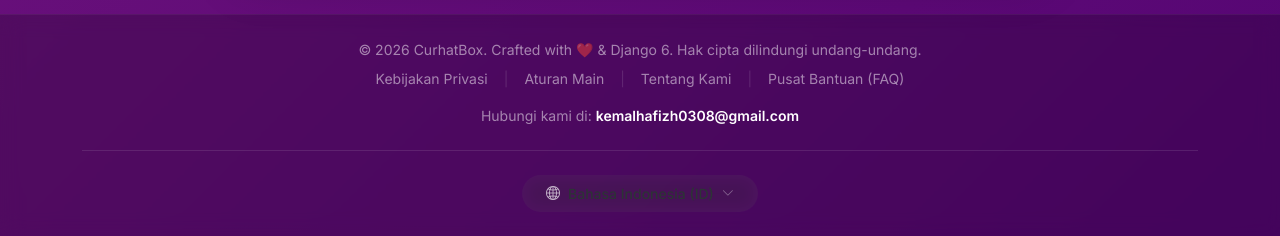
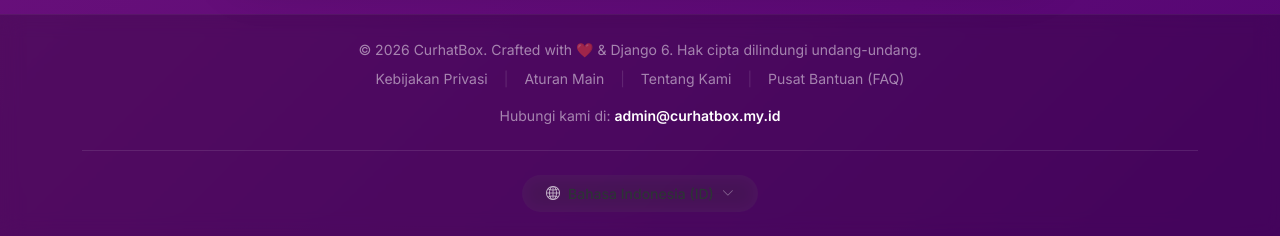
Before and after one commit to Kemalhafizh/curhatbox, a Django app: page /about/ in a window 1280 px wide. Shown: the part 3792-4028 px from the top of the page. Run offline with Django 5.2, Linux system fonts and the light colour scheme.

Commit message:
🚀 fix: Bumped version to v4.6 and finalized email branding

```diff
--- a/main/templates/main/base.html
+++ b/main/templates/main/base.html
@@ -30,7 +30,7 @@
     <link href="https://cdn.jsdelivr.net/npm/bootstrap@5.3.0/dist/css/bootstrap.min.css" rel="stylesheet">
     <link href="https://unpkg.com/aos@2.3.1/dist/aos.css" rel="stylesheet">
 
-    <link href="{% static 'css/style.css' %}?v=4.5" rel="stylesheet">
+    <link href="{% static 'css/style.css' %}?v=4.6" rel="stylesheet">
 
     <!-- Google Fonts: Outfit (Heading) & Inter (Body) -->
     <link rel="preconnect" href="https://fonts.googleapis.com">
@@ -167,7 +167,7 @@
                 <a href="{% url 'faq' %}" class="text-white-50 text-decoration-none hover-lift">{% translate "Pusat Bantuan (FAQ)" %}</a>
             </div>
             <p class="mb-0 text-white-50 small">
-                {% translate "Hubungi kami di:" %} <a href="mailto:kemalhafizh0308@gmail.com" class="text-white text-decoration-none fw-bold">kemalhafizh0308@gmail.com</a>
+                {% translate "Hubungi kami di:" %} <a href="mailto:admin@curhatbox.my.id" class="text-white text-decoration-none fw-bold">admin@curhatbox.my.id</a>
             </p>
                         <!-- Premium Language Switcher -->
                 <div class="col-12 mt-4 pt-4 border-top border-white border-opacity-10 d-flex justify-content-center">
```
